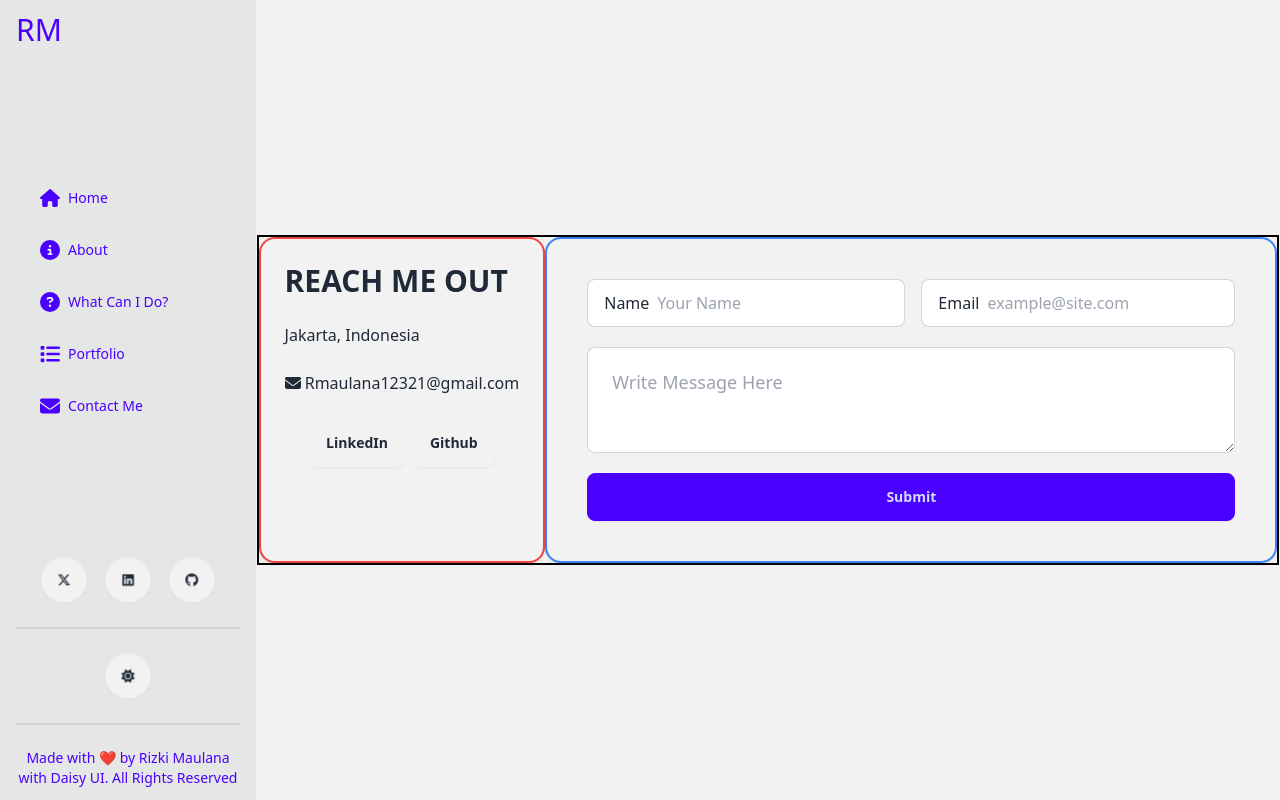
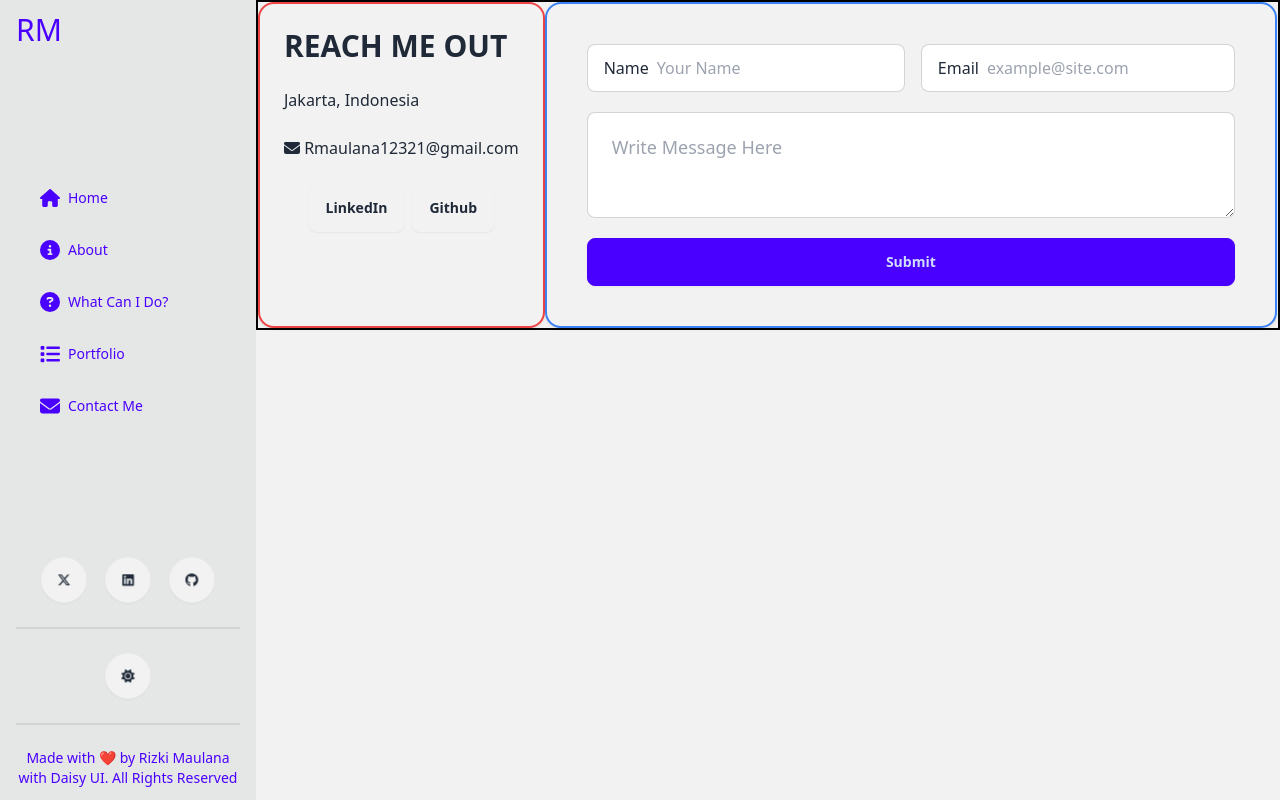
Before and after one commit to RizkiMaula/rizkima-portfolio, a React (Vite) app: page /contact in a window 1280 px wide. Built offline with nearby package versions, Linux system fonts and the light colour scheme.

Commit message:
benerin dikit

```diff
--- a/src/components/elements/AboutMe.jsx
+++ b/src/components/elements/AboutMe.jsx
@@ -12,7 +12,6 @@ const AboutMe = () => {
         <div className="flex flex-col w-[50%] gap-4 p-4 text-center">
           <img
             src={profile}
-            // src="https://images.unsplash.com/photo-1725126210190-497eb2cfb6cd?q=80&w=1374&auto=format&fit=crop&ixlib=rb-4.0.3&ixid=M3wxMjA3fDB8MHxwaG90by1wYWdlfHx8fGVufDB8fHx8fA%3D%3D"
             className="object-cover rounded shadow-2xl "
             alt="Rizki Maulana"
           />
@@ -23,7 +22,7 @@ const AboutMe = () => {
           <Link
             to={'https://drive.google.com/file/d/1o3nWNJdw1T9fZPKTZ3-YtN46ljMKti1-/view?usp=sharing'}
             target="_blank"
-            className="btn hover:bg-primary hover:text-white"
+            className="text-sm md:text-lg btn hover:bg-primary hover:text-white"
           >
             Download CV <FontAwesomeIcon icon={faDownload} />
           </Link>
--- a/src/components/elements/ContactMe.jsx
+++ b/src/components/elements/ContactMe.jsx
@@ -4,8 +4,8 @@ import { Link } from 'react-router';
 
 const ContactMe = () => {
   return (
-    <div className="h-screen hero bg-base-200">
-      <div className="flex flex-col border-2 border-black hero-conten lg:flex-row">
+    <div className="h-screen bg-base-200">
+      <div className="flex flex-col border-2 border-black lg:flex-row">
         <div className="flex flex-col gap-6 p-6 border-2 border-red-500 shadow rounded-2xl bg-base-200 text-tertiary">
           <h1 className="text-3xl font-bold">REACH ME OUT</h1>
           <p>Jakarta, Indonesia</p>
```
